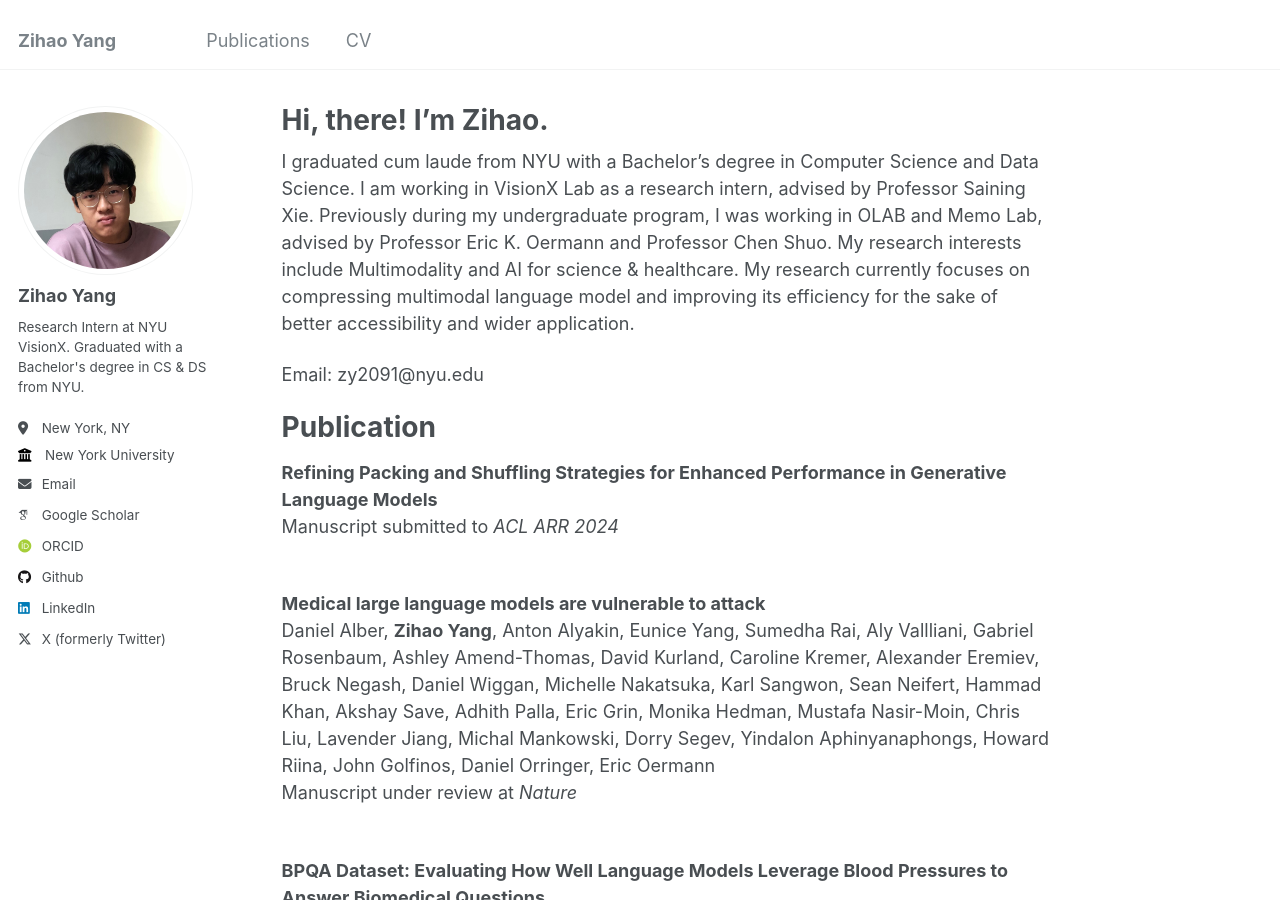
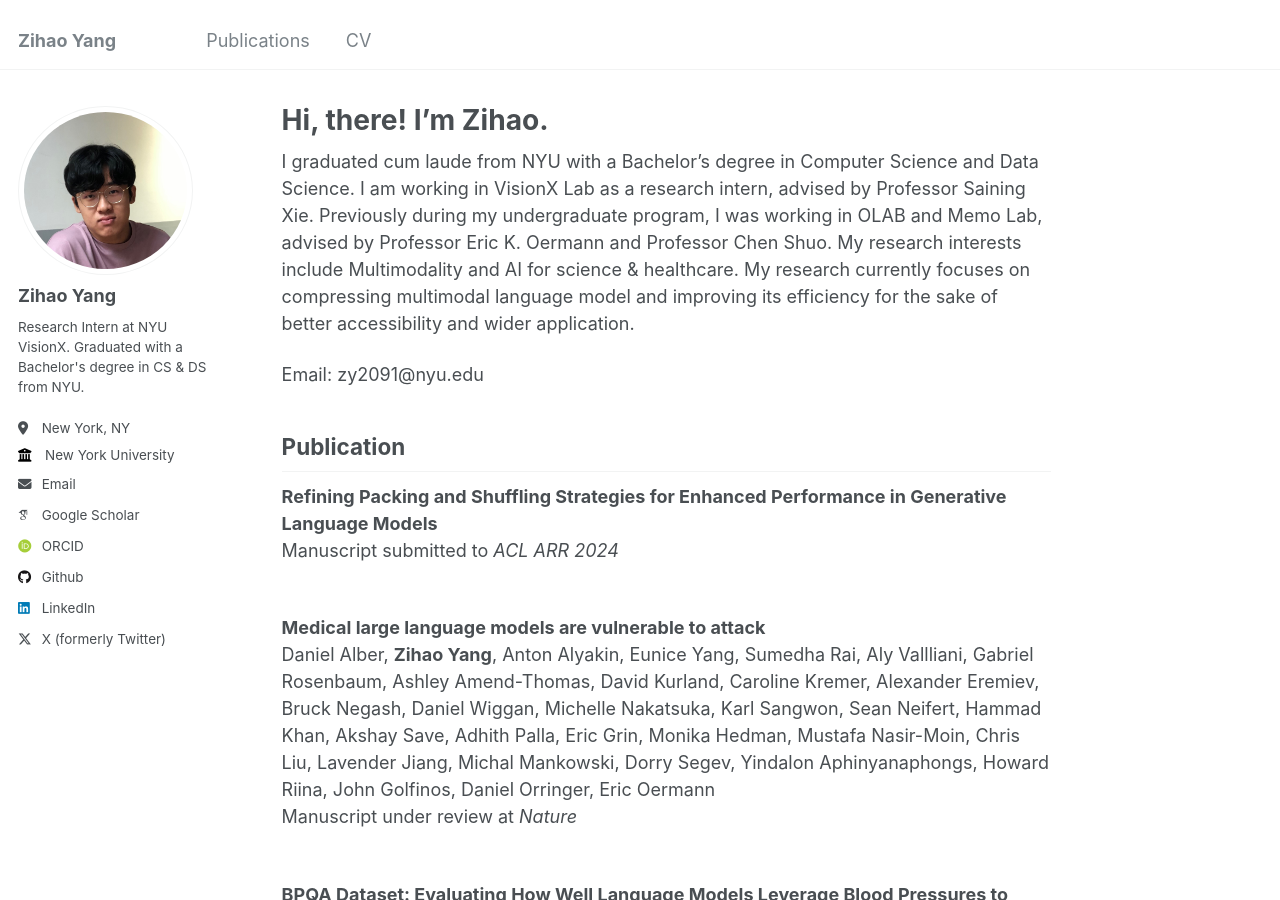
Before and after one commit to redagavin/redagavin.github.io, a Jekyll site: the page built from _pages/about.md, in a window 1280 px wide and 900 px high. Built offline with Jekyll 4.4.1, drawn with Linux system fonts in a browser that asks for light colours; some web fonts are replaced.

```diff
--- a/_pages/about.md
+++ b/_pages/about.md
@@ -11,8 +11,7 @@ I graduated cum laude from NYU with a Bachelor's degree in Computer Science and
 
 Email: zy2091@nyu.edu
 
-Publication
-======
+## Publication
 <style>
 .button {
   background-color: white;
@@ -100,6 +99,5 @@ Manuscript under review at *Nature*
 <button class="button-4" onclick="window.open('https://aclanthology.org/2023.acl-srw.19.pdf','_blank')">PDF</button>
 <br>
 
-Education
-======
+## Education
 + (2020-2024)B.A., Computer Science & Data Science, New York University, New York, USA
```
